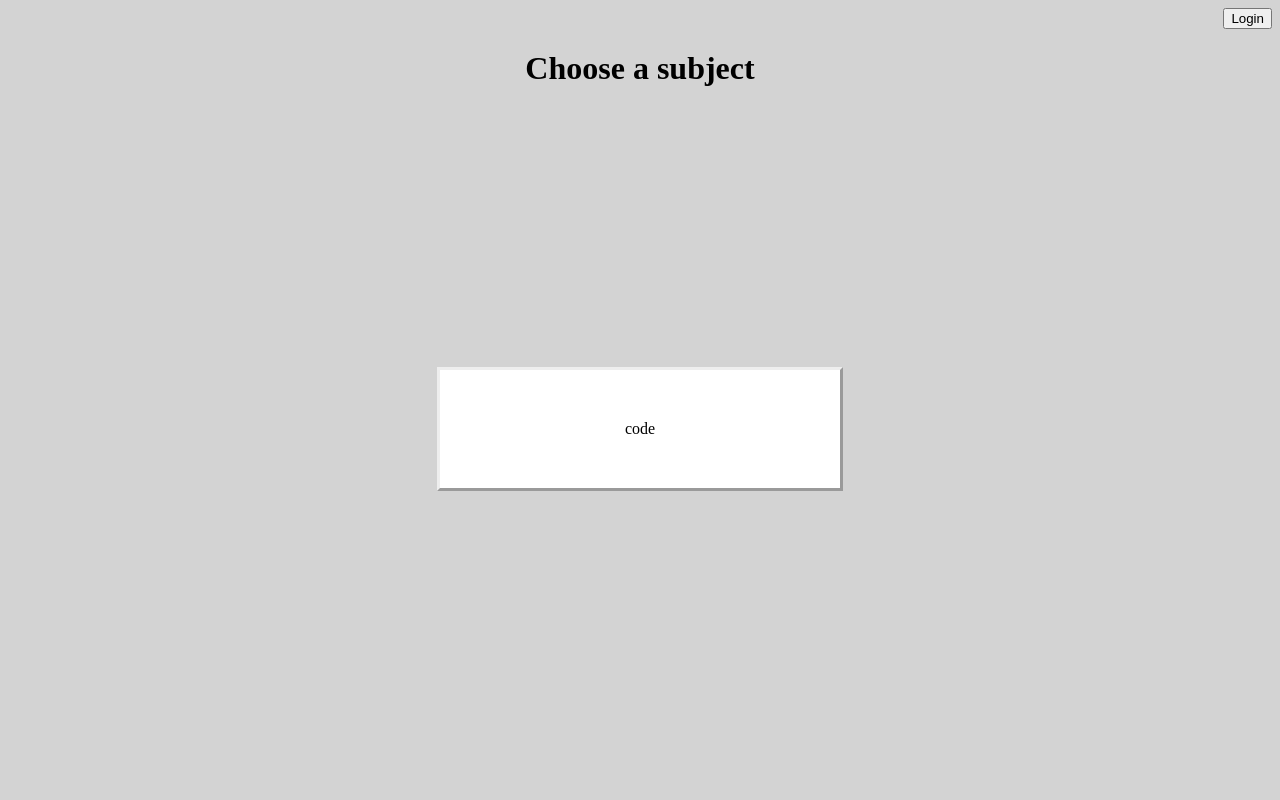
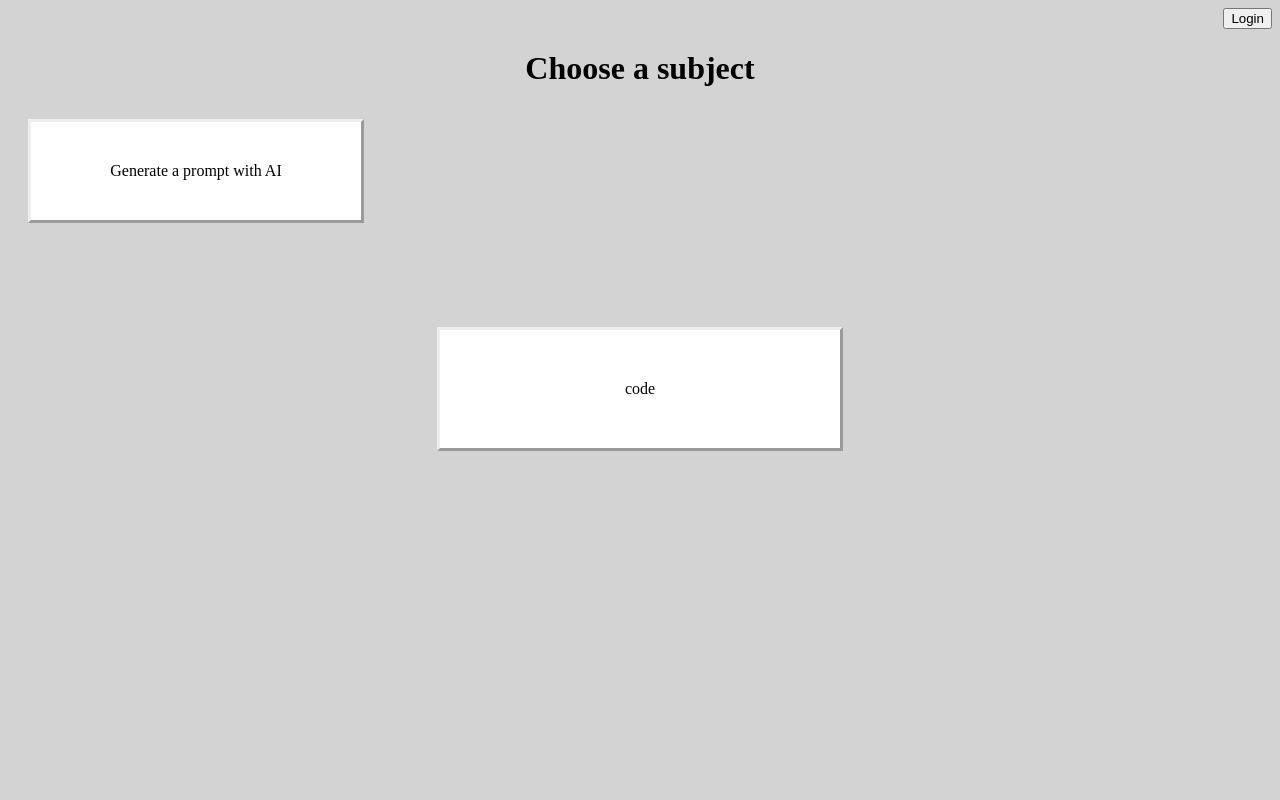
Before and after one commit to Onomis2/DeepDive-Docker-prompt-generater, a PHP site: page /src/homepage.php in a window 1280 px wide. Run offline with PHP 8.4, Linux system fonts and the light colour scheme; data comes from the database, SQL or seed files in the repository.

Commit message:
hoofd pijn

```diff
--- a/src/homepage.php
+++ b/src/homepage.php
@@ -36,5 +36,8 @@ $subjects = $Database->fetchAll(PDO::FETCH_ASSOC);
             <a href="choice.php?subject=<?=$subject['id'];?>"><p class="boxes"><?= $subject['subject'];?></p></a>
         <?php } ?>
     </div>
+    <div class="down-left-box">
+        <a href="AI_Prompt.php"><p class="box-left">Generate a prompt with AI</p></a>
+    </div>
 </body>
 </html>
--- a/src/style.css
+++ b/src/style.css
@@ -8,7 +8,7 @@ body {
     display: flex;
     justify-content: center;
     align-items: center;
-    height: 80vh;
+    height: 70vh;
 }
 .center-boxes p {
     padding-right: 50px;
@@ -31,3 +31,17 @@ a {
 .space {
     margin-bottom: 3vh;
 }
+.down-left-box {
+    display: flex;
+    justify-content: left;
+    align-items: center;
+}
+.box-left {
+    width: 250px;
+    border-style: outset;
+    padding: 40px;
+    margin-left: 20px;
+    margin-top: -550px;
+    text-align: center;
+    background-color: white;
+}
```
